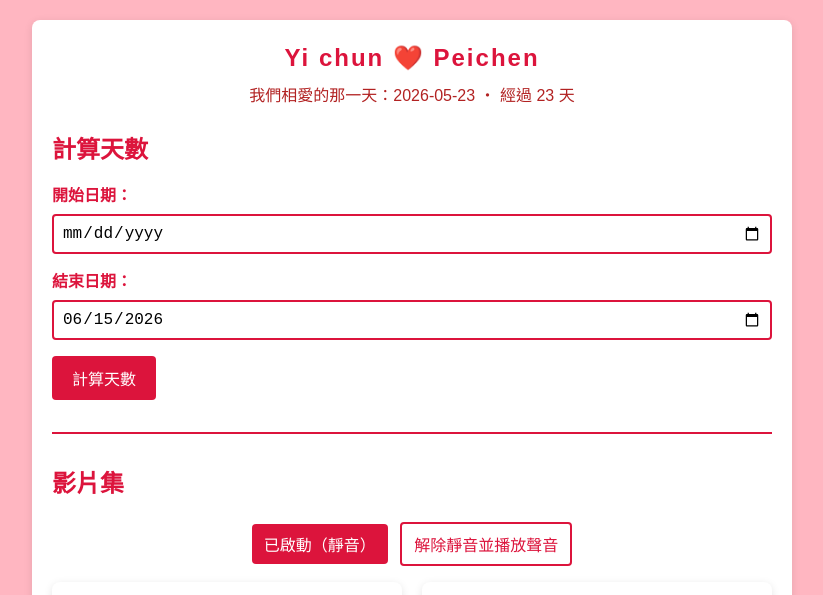
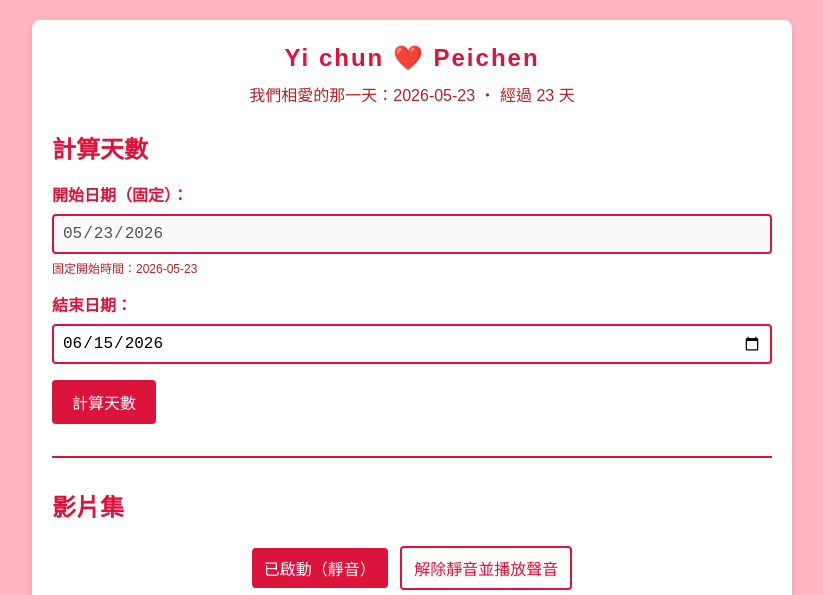
Before and after one commit to 11458003-arch/11458003-arch.github.io, a plain HTML site: page 97/index.html in a window 1280 px wide. Shown: the top 595 px of the page, without its empty margins (228-1051 px from the left). Drawn offline with Linux system fonts and the light colour scheme.

Commit message:
97: fix start date to 2026-05-23 (disable input and set value)

```diff
--- a/97/index.html
+++ b/97/index.html
@@ -37,8 +37,9 @@
     <h1>計算天數</h1>
 
     <div class="form-group">
-      <label for="startDate">開始日期：</label>
-      <input type="date" id="startDate" />
+      <label for="startDate">開始日期（固定）：</label>
+      <input type="date" id="startDate" value="2026-05-23" disabled />
+      <div style="font-size:12px;color:#B22222;margin-top:6px;">固定開始時間：2026-05-23</div>
     </div>
 
     <div class="form-group">
@@ -97,6 +98,13 @@
     // 設定今天日期為預設
     const today = new Date().toISOString().split('T')[0];
     document.getElementById('endDate').value = today;
+    // 固定開始時間為 2026-05-23
+    const fixedStart = '2026-05-23';
+    const startEl = document.getElementById('startDate');
+    if (startEl) {
+      startEl.value = fixedStart;
+      startEl.disabled = true; // 確保使用者無法更改
+    }
 
     // 我們相愛的那一天（固定）
     const loveDateStr = '2026-05-23';
```
